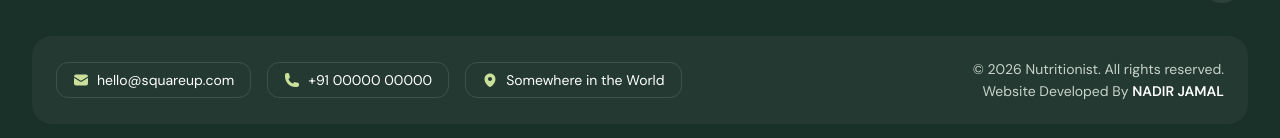
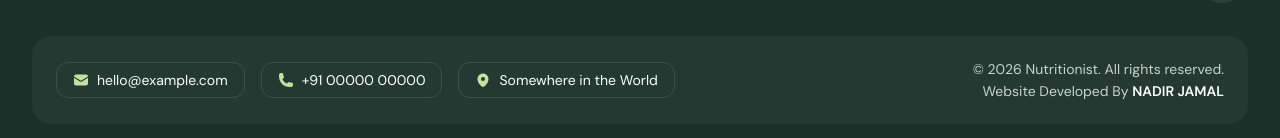
Before and after one commit to nadirjamal100-code/nutritionist-site, a React (Vite) app: page / in a window 1280 px wide. Shown: the part 5352-5490 px from the top of the page. Built offline with nearby package versions, Linux system fonts and the light colour scheme.

Commit message:
email id changes

```diff
--- a/src/components/Footer/Footer.tsx
+++ b/src/components/Footer/Footer.tsx
@@ -62,9 +62,9 @@ const Footer = () => {
 
         <div className="footer__bottom">
           <div className="footer__contacts">
-            <a href="mailto:hello@squareup.com" className="footer__contact">
+            <a href="mailto:hello@example.com" className="footer__contact">
               <img src={mailIcon} alt="" />
-              hello@squareup.com
+              hello@example.com
             </a>
             <a href="tel:+910000000000" className="footer__contact">
               <img src={phoneIcon} alt="" />
--- a/src/pages/Contact/ContactPage.tsx
+++ b/src/pages/Contact/ContactPage.tsx
@@ -19,7 +19,7 @@ const ContactPage = () => {
     const phone = String(form.get("phone") ?? "");
     const body = `${String(form.get("message") ?? "")}\n\nName: ${name}\nEmail: ${email}\nPhone: ${phone || "Not provided"}`;
     const subject = `Contact request from ${name}`;
-    window.location.href = `mailto:support@nutritionist.com?subject=${encodeURIComponent(subject)}&body=${encodeURIComponent(body)}`;
+    window.location.href = `mailto:hello@example.com?subject=${encodeURIComponent(subject)}&body=${encodeURIComponent(body)}`;
     setSent(true);
   };
 
@@ -36,7 +36,7 @@ const ContactPage = () => {
               <p>We value your feedback, questions, and concerns at Nutritionist. Our dedicated team is here to assist you and provide the support you need on your nutritional journey. Please don't hesitate to reach out to us using any of the following contact methods</p>
             </div>
             <div className="contact-methods">
-              <a className="contact-method" href="mailto:support@nutritionist.com"><img src={mailIcon} alt="" /><span>support@nutritionist.com</span></a>
+              <a className="contact-method" href="mailto:hello@example.com"><img src={mailIcon} alt="" /><span>hello@example.com</span></a>
               <a className="contact-method" href="tel:+910000000000"><img src={phoneIcon} alt="" /><span>+91 00000 00000</span></a>
               <div className="contact-method"><img src={pinIcon} alt="" /><span>Some Where in the World</span></div>
             </div>
```
